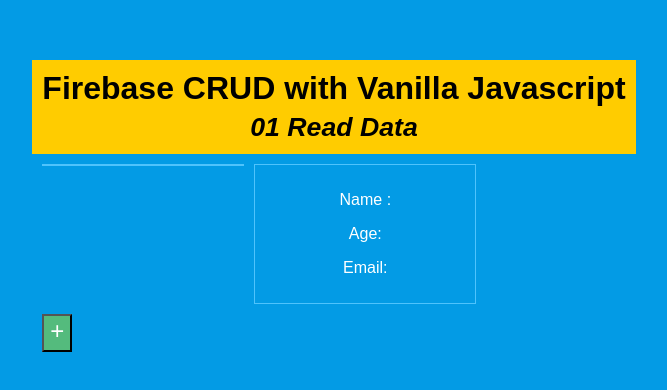
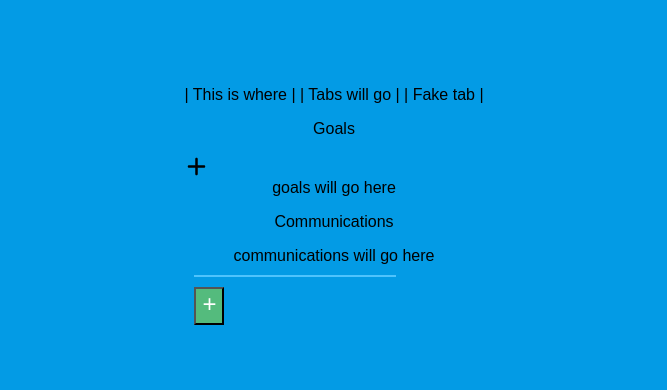
Before and after one commit to harrellbm/GoldTone, a website: page index.html in a window 1280 px wide. Shown: the part 194-584 px from the top of the page, without its empty margins (306-973 px from the left). Drawn offline with nearby package versions, Linux system fonts and the light colour scheme; some packages are replaced by stand-ins of ours; no server answers.

Commit message:
feat: basic mock up of frist page

```diff
--- a/index.html
+++ b/index.html
@@ -18,28 +18,32 @@
     </head>
     <body class="fullscreen">
         <div class="container">
-            <h1>
-                Firebase CRUD with Vanilla Javascript
-                <br />
-                <small>
-                    <em>01 Read Data</em>
-                </small>
-            </h1>
+            <div id="tabs">
+                <span> | This is where | </span>
+                <span> | Tabs will go | </span>
+                <span> | Fake tab | </span>
+            </div>
+            <!-- Goal section -->
+            <section id="goal-sec">
+                <div id="goal-toolbar">
+                    <p>Goals</p>
+                    <div style="width: 25px; height: 25px;">
+                        <svg  id="add-goal" width="100%" height="100%" viewBox="0 0 20 20" xmlns="http://www.w3.org/2000/svg">
+                            <path fill-rule="evenodd" clip-rule="evenodd" d="M10 3C10.5523 3 11 3.44772 11 4V9H16C16.5523 9 17 9.44772 17 10C17 10.5523 16.5523 11 16 11H11V16C11 16.5523 10.5523 17 10 17C9.44772 17 9 16.5523 9 16V11H4C3.44772 11 3 10.5523 3 10C3 9.44771 3.44772 9 4 9L9 9V4C9 3.44772 9.44772 3 10 3Z"/>
+                        </svg>
+                    </div>
+                </div>
+                <div id="goal-in">goals will go here</div>
+            </section>
+            <!-- Communications section -->
+            <section id="comm-sec">
+                <div id="comm-toolbar">
+                    <p>Communications</p>
+                </div>
+                <div id="comm-in">communications will go here</div>
+                <div id="rem-in"></div>
+            </section>
             <ul id="userList"></ul>
-            <div id="userDetail">
-                <p>
-                    Name :
-                    <strong class="detailName"></strong>
-                </p>
-                <p>
-                    Age:
-                    <strong class="detailAge"></strong>
-                </p>
-                <p>
-                    Email:
-                    <strong class="detailEmail"></strong>
-                </p>
-            </div>
 
             <!-- add user module -->
             <section id="add-user-module"> <button id="open-add-user-form-btn">+</button>
@@ -75,6 +79,11 @@
         <!-- Initialize Firebase -->
         <script src="/__/firebase/init.js"></script>
 
-        <script type="text/javascript" src="js/main.js"></script>
+        <!-- 3rd Party libaries and dependencies -->
+        <script src="node_modules/moment/moment.js"></script>
+
+        <!-- Application Scripts -->
+        <script src="js/objectTemplate.js"></script>
+        <script src="js/main.js"></script>
     </body>
 </html>
```
